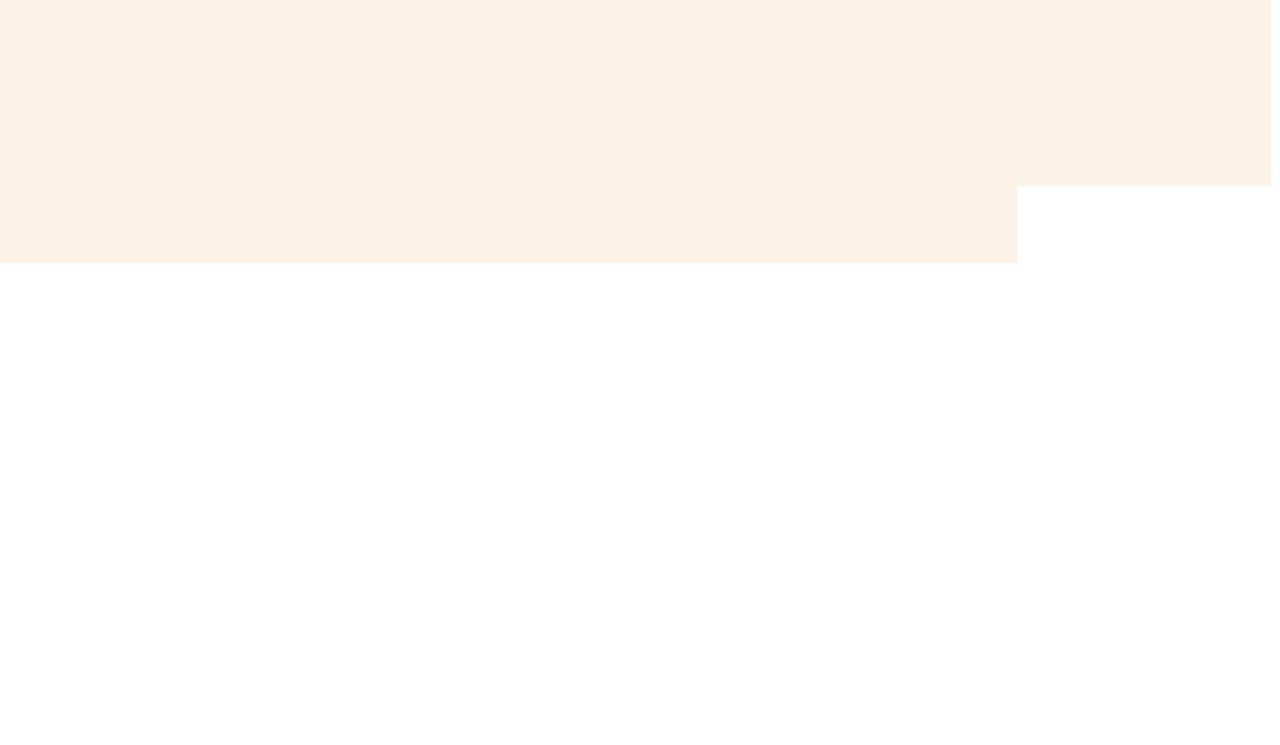
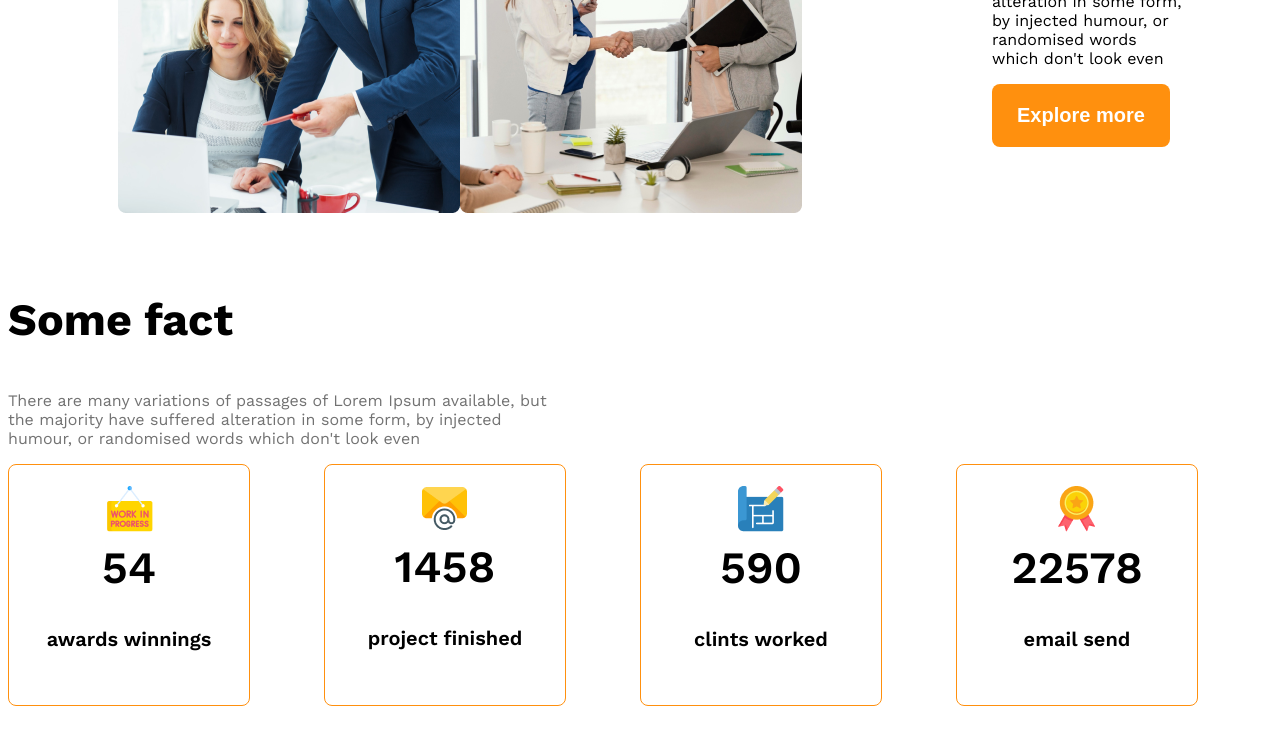
Before and after one commit to ShuvroGoswami/g3-architects-resources-website, a plain HTML site: page index.html in a window 1280 px wide. Shown: the part 1593-2338 px from the top of the page. Before the commit the page ends 1856 px from the top, so only its background shows below. Drawn offline with nearby package versions, Linux system fonts and the light colour scheme.

Commit message:
fact container added

```diff
--- a/index.html
+++ b/index.html
@@ -30,6 +30,7 @@
     </header>
 
     <main>
+        <!-- features quick -->
         <section class="teams display-flex">
            <div class="team-img-container">
             <img src="images/team1.png" alt="">
@@ -38,11 +39,51 @@
             <img src="images/team4.png" alt="">
            </div>
            <div class="our-features">
-            <h3 class="feature-titel">Quick list of Our Features</h3>
+            <h3 class="section-title">Quick list of Our Features</h3>
             <p class="feature-description">There are many variations of passages of Lorem Ipsum available, but the majority have suffered alteration in some form, by injected humour, or randomised words which don't look even</p>
             <button class="btn-primary">Explore more</button>
            </div>
         </section>
+        <!-- features wiis enjoy -->
+         <section>
+            <h3 class="section-title">Some fact</h3>
+            <p class="text-light-gray fact-description">There are many variations of passages of Lorem Ipsum available, but the majority have suffered alteration in some form, by injected humour, or randomised words which don't look even</p>
+            <div class="fact-container">
+                <!-- .fact*4>img.fact-icon+h4.fact-number+h5.fact-name -->
+                <div class="fact-card display-flex">
+                   <div>
+                    <img src="images/icons/customers.png" alt="" class="fact-icon">
+                    <h4 class="fact-number">54</h4>
+                    <h5 class="fact-name">awards winnings</h5>
+                   </div>
+                </div>
+                <div class="fact-card display-flex">
+                    <div>
+                        <img src="images/icons/email.png" alt="" class="fact-icon">
+                    <h4 class="fact-number">1458</h4>
+                    <h5 class="fact-name">project finished</h5>
+                    </div>
+                </div>
+                <div class="fact-card display-flex">
+                    <div>
+                        <img src="images/icons/projects.png" alt="" class="fact-icon">
+                    <h4 class="fact-number">590</h4>
+                    <h5 class="fact-name">clints worked</h5>
+                    </div>
+                </div>
+                <div class="fact-card display-flex">
+                    <div>
+                        <img src="images/icons/ribon.png" alt="" class="fact-icon">
+                    <h4 class="fact-number">22578</h4>
+                    <h5 class="fact-name">email send</h5>
+                    </div>
+                </div>
+            </div>
+         </section>
+         <!--  some facts -->
+           <section class="some-facts">
+
+           </section>
     </main>
     <footer>
 
--- a/styles/g3-architect.css
+++ b/styles/g3-architect.css
@@ -118,6 +118,47 @@ main > section{
     padding: 30px 60px ;
 }
 
+.our-features{
+margin-left: 130px;
+max-width: 700;
+}
+
+.section-title{
+font-size: 2.8rem;
+font-weight: 700;
+}
+
+/* some fact related style*/
+.fact-container{
+   display: grid;
+   grid-template-columns: repeat(4, 1fr);
+}
+
+.fact-card{
+    border: 1px solid #FF900E;
+    width: 240px;
+    height: 240px;
+    border-radius: 8px;
+    text-align: center;
+    align-items: center;
+    justify-content: center;
+}
+
+.fact-number{
+    font-size: 2.8rem;
+    font-weight: 600;
+    margin-top:5px ;
+    margin-bottom: 10px;
+}
+
+.fact-name{
+    font-size: 1.25rem;
+    font-weight: 600;
+}
+.fact-description{
+    max-width: 540px;
+
+}
 
 
 
@@ -126,9 +167,16 @@ main > section{
 
 
 /* media quary */
-@media screen and (max-width:776px) {
-  .navbar  .nav-link .items {
+@media screen and (max-width:576px) {
+  .navbar
+  .nav-link
+  .items {
     flex-direction: column;
   }
-
+  .team-img-container{
+    grid-template-columns: repeat(1, 1fr);
+  }
+  .our-features{
+    margin-left: 20px auto;
+  }
 }
```
